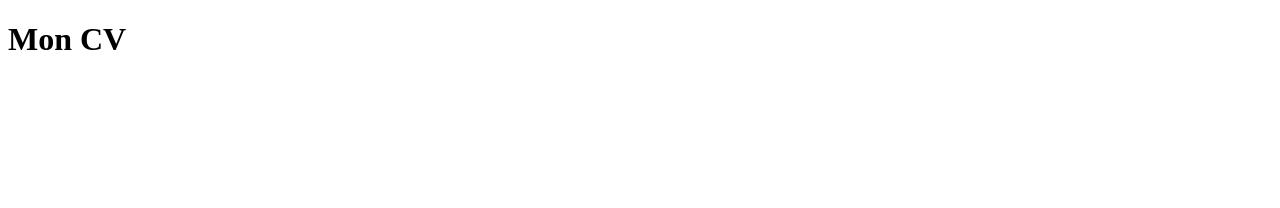
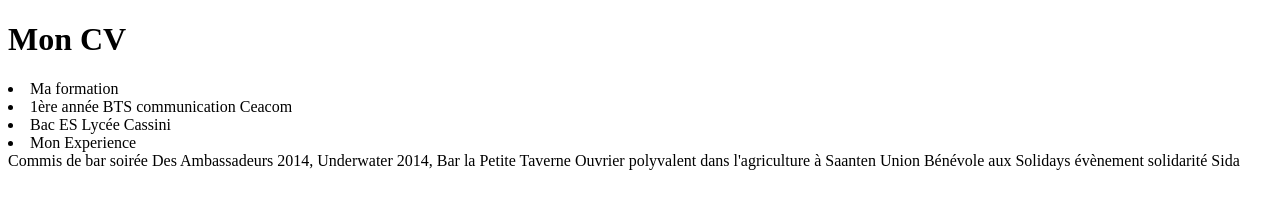
Before and after one commit to Eliasmateo/repotest, a plain HTML site: page parcours.html in a window 1280 px wide. Drawn offline with Linux system fonts and the light colour scheme.

Commit message:
Ajout d'une page contact, modification index, parcours

```diff
--- a/parcours.html
+++ b/parcours.html
@@ -6,5 +6,15 @@
 </head>
 <body>
     <h1>Mon CV</h1>
+    <li>Ma formation</li>
+    <li>1ère année BTS communication Ceacom</li>
+    <li>Bac ES Lycée Cassini</li>
+    <li>Mon Experience</li>
+    <main>
+    Commis de bar soirée Des Ambassadeurs 2014, Underwater 2014, Bar la Petite Taverne
+    Ouvrier polyvalent dans l'agriculture à Saanten Union
+    Bénévole aux Solidays évènement solidarité Sida
+    </main>
+
 </body>
 </html>
```
Also changed, not shown: contact.html (added, +14 -0 lines), index.html (+1 -1 lines).
